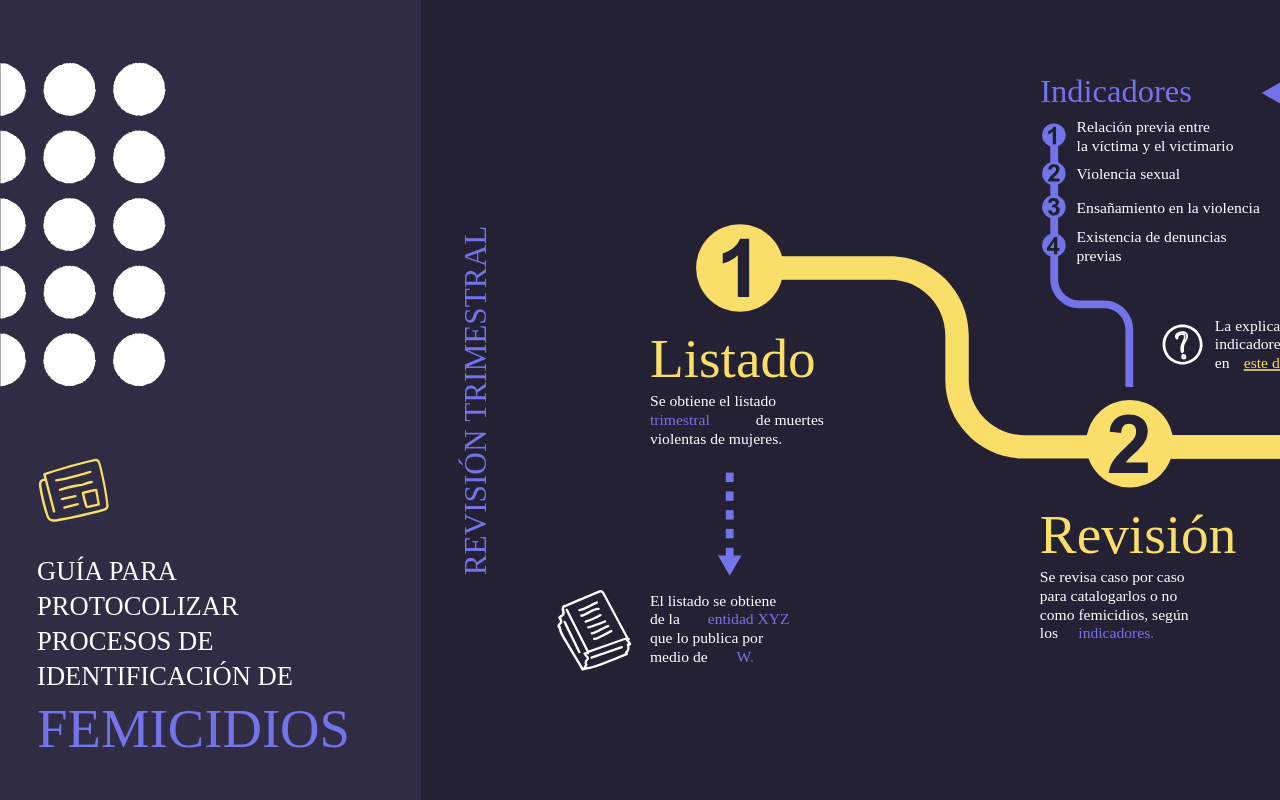
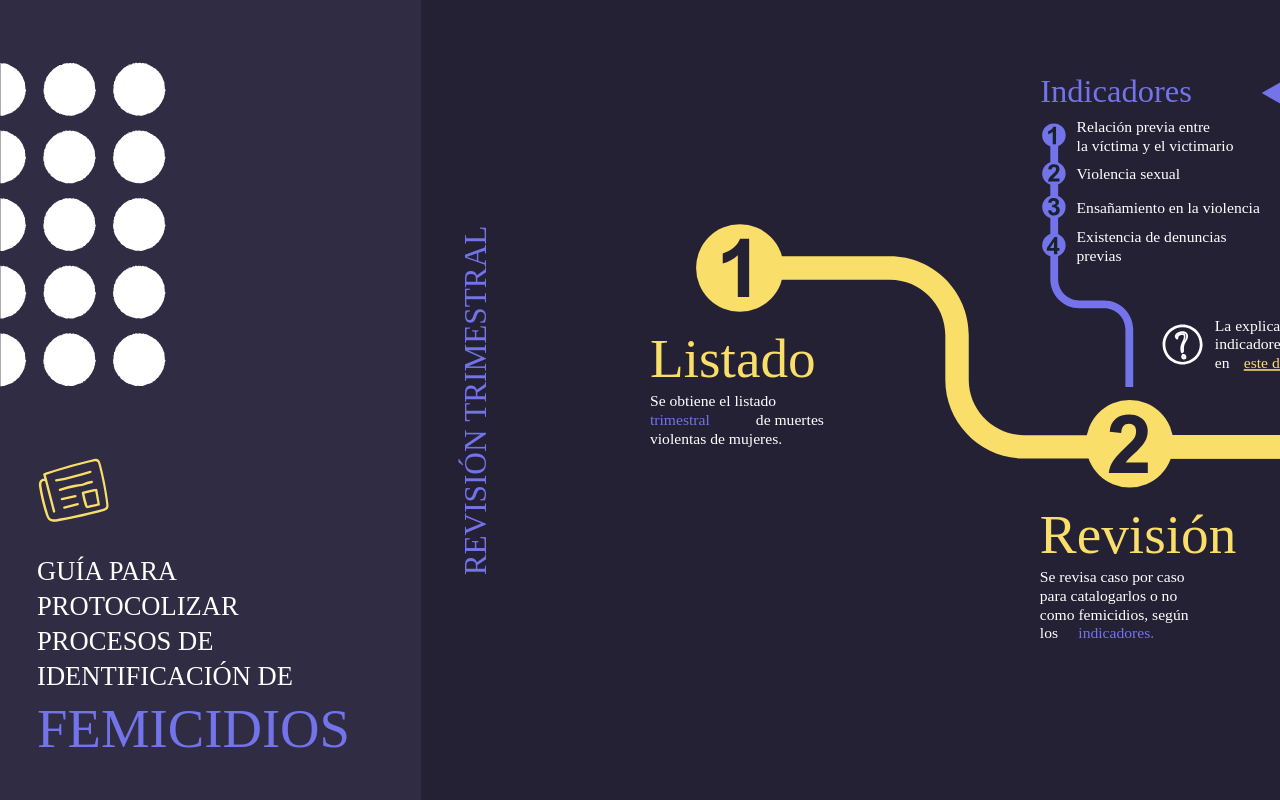
Before and after one commit to datasketch/ilda-flujograma, a plain HTML site: page docs/index.html in a window 1280 px wide. Drawn offline with Linux system fonts and the light colour scheme.

Commit message:
comment missing info

```diff
--- a/docs/index.html
+++ b/docs/index.html
@@ -144,7 +144,7 @@
           <tspan x="98.6" y="24" class="st2 st6 st5">revisión anual.</tspan>
         </text>
       </g>
-      <g>
+      <!-- <g>
         <text transform="matrix(1 0 0 1 831.9697 775.2754)">
           <tspan x="0" y="0" class="st3 st4 st5">El listado se obtiene</tspan>
           <tspan x="0" y="24" class="st3 st4 st5">de la </tspan>
@@ -153,7 +153,7 @@
           <tspan x="0" y="72" class="st3 st4 st5">medio de </tspan>
           <tspan x="110.9" y="72" class="st2 st6 st5">W.</tspan>
         </text>
-      </g>
+      </g> -->
       <text transform="matrix(1 0 0 1 831.9697 482.2373)" class="st7 st8 st9">Listado</text>
       <circle class="st7" cx="947" cy="343" r="56" />
       <g>
@@ -177,13 +177,13 @@
           l-14.7-1.4c0.6-7.5,3.2-13,7.7-16.6c4.5-3.6,10.3-5.4,17.5-5.4c4.8,0,9,0.9,12.5,2.8c3.6,1.8,6.3,4.3,8.2,7.5s2.8,6.7,2.8,10.6
           c0,3.2-0.5,6.3-1.6,9.2s-2.9,5.9-5.3,9.1c-2.5,3.1-5.8,6.6-9.9,10.3c-6.2,5.6-10,9.6-11.4,11.9h28.3v13.3H1419.3z" />
       </g>
-      <g>
+      <!-- <g>
         <rect x="929" y="629" class="st2" width="10" height="12" />
         <rect x="929" y="653" class="st2" width="10" height="12" />
         <rect x="929" y="605" class="st2" width="10" height="12" />
         <rect x="929" y="677" class="st2" width="10" height="12" />
         <polygon class="st2" points="939,711.1 939,701 929,701 929,711.1 919,711.1 934,737 949,711.1 	" />
-      </g>
+      </g> -->
       <g>
         <rect x="3627" y="674" class="st2" width="10" height="12" />
         <rect x="3627" y="650" class="st2" width="10" height="12" />
@@ -258,7 +258,7 @@
           <tspan x="49.3" y="72" class="st2 st6 st5">indicadores.</tspan>
         </text>
       </g>
-      <g>
+      <!-- <g>
         <path class="st3" d="M807.9,823.5c-0.9-1.5-1.9-2.8-3-4.1c0.1,0,0.2-0.1,0.2-0.1c0.8-0.3,1.3-1,1-1.8c-0.2-0.6-0.9-1.2-1.6-1.1
           c0-0.2-0.1-0.4-0.2-0.5c-7.4-13.9-14.9-27.8-22.3-41.6c-1.9-3.5-3.8-7-5.6-10.5c-0.9-1.6-1.7-3.3-2.6-4.9c-0.7-1.3-1.7-2.6-3.1-3.2
           c-1.5-0.7-3.1-0.4-4.5,0.2c-2,0.8-4,1.7-5.9,2.5c-3.5,1.5-7,3-10.6,4.5c-8.3,3.5-16.5,7-24.8,10.5c-0.4,0.2-0.8,0.5-1,0.9
@@ -295,7 +295,7 @@
           C755.1,809.6,755.9,812.5,757.8,812.2z" />
         <path class="st3" d="M760.4,816.2c-1.9,0-1.9,3,0,3c4.1,0,7.7-2.3,11.2-4.1c3.9-2.1,7.7-4.1,11.6-6.2c1.7-0.9,0.2-3.5-1.5-2.6
           c-3.6,1.9-7.2,3.8-10.8,5.8C767.6,813.8,764.2,816.2,760.4,816.2z" />
-      </g>
+      </g> -->
       <g>
         <text transform="matrix(1 0 0 1 2860.9697 386.2754)">
           <tspan x="0" y="0" class="st3 st4 st5">Se revisan </tspan>
```
